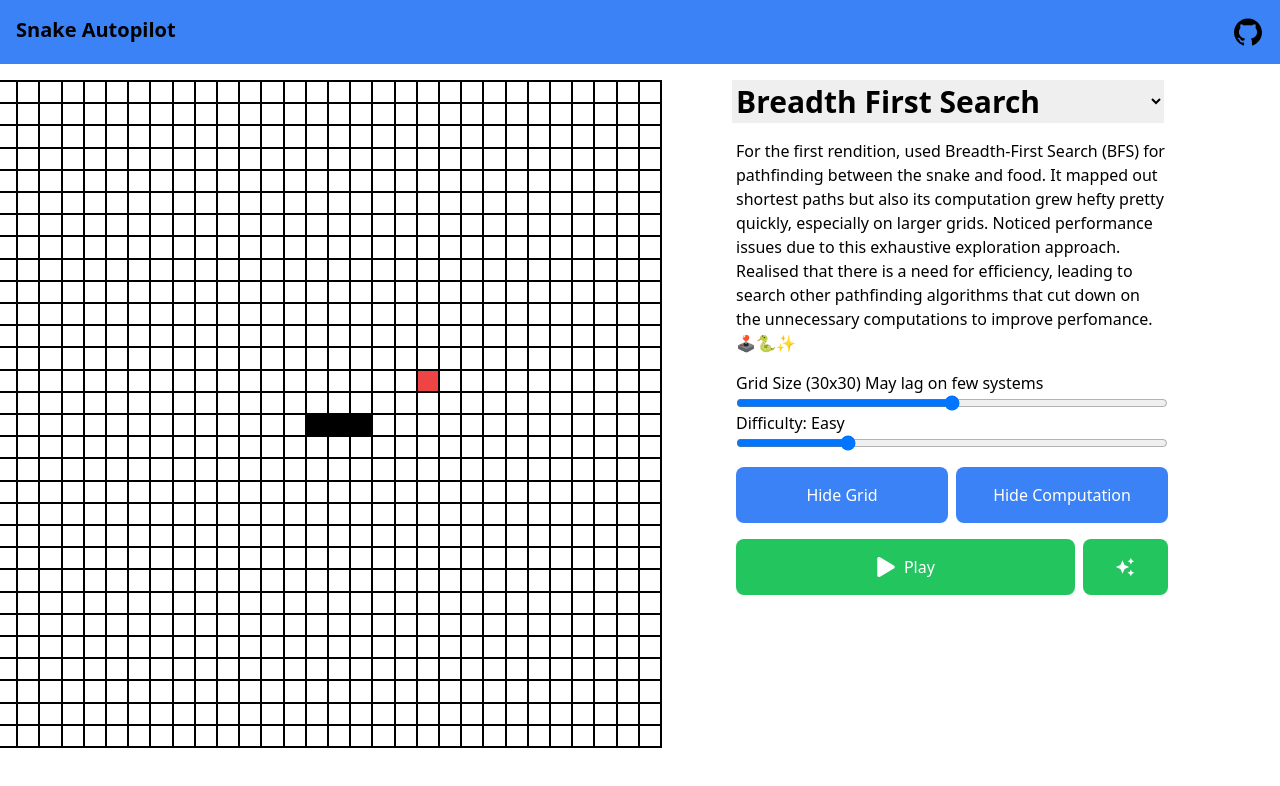
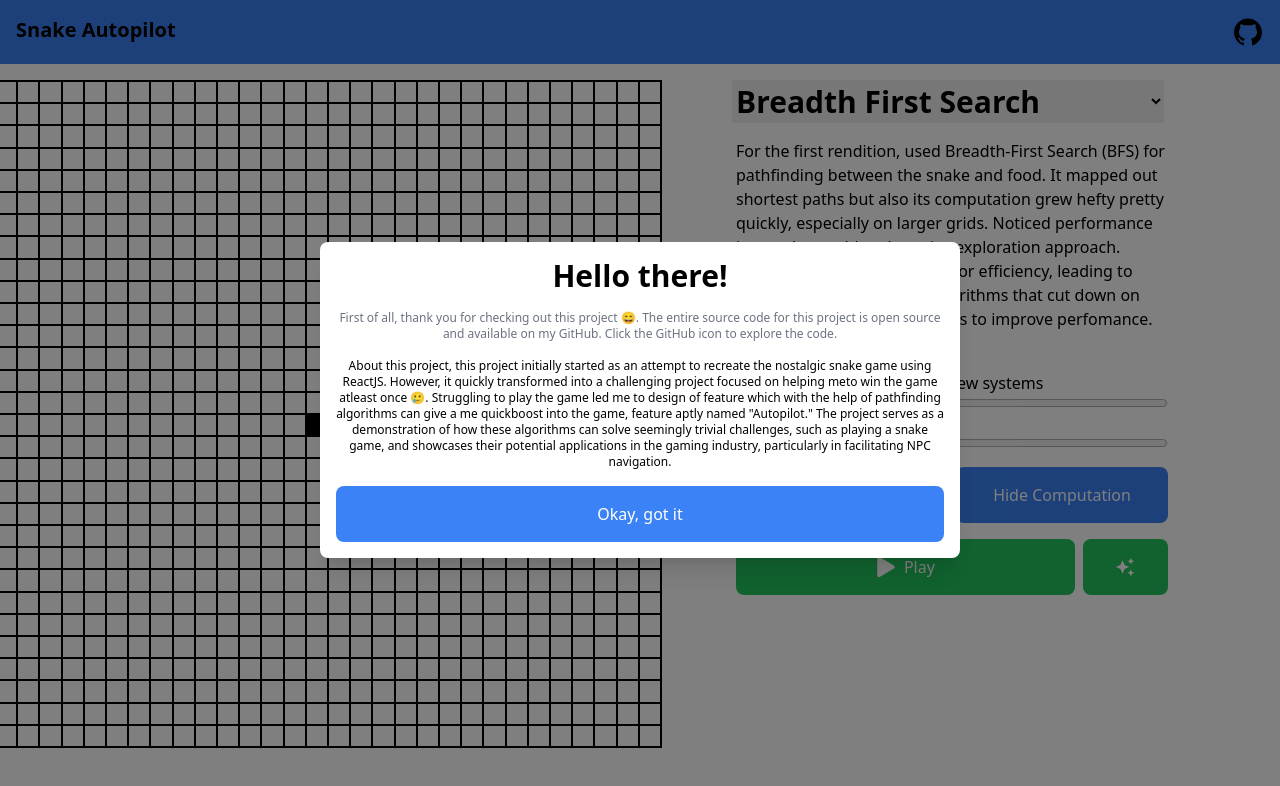
Before and after one commit to PuneetTri/snake-autopilot, a React (Vite) app: page / in a window 1280 px wide. Shown: the top 786 px of the page. Built offline with nearby package versions, Linux system fonts and the light colour scheme.

Commit message:
Added useful popups to help user better understand the project

```diff
--- a/src/App.tsx
+++ b/src/App.tsx
@@ -34,6 +34,12 @@ function App() {
     window.localStorage.getItem("bestAutoPilotScore")
       ? Number(window.localStorage.getItem("bestAutoPilotScore"))
       : 0
+  );
+  const [deathCount, setDeathCount] = useState<number>(0);
+  const [showPopup, setShowPopup] = useState<boolean>(false);
+  const [showNavPopup, setShowNavPopup] = useState<boolean>(false);
+  const [isFirstTimeVisitor, setIsFirstTimeVisitor] = useState<boolean>(
+    window.localStorage.getItem("visit") ? false : true
   );
 
   // Snake and item states
@@ -96,6 +102,27 @@ function App() {
       }
     }
   };
+
+  // If the death count goes > 3 then show popup
+  useEffect(() => {
+    if (deathCount >= 3 && !autoPilot) {
+      setShowPopup(true);
+      setDeathCount(0);
+    }
+  }, [deathCount]);
+
+  // Show nav popup whenver the game starts
+  useEffect(() => {
+    if (isGameRunning) {
+      setShowNavPopup(true);
+
+      const timeoutId = setTimeout(() => {
+        setShowNavPopup(false);
+      }, 3000);
+
+      return () => clearTimeout(timeoutId);
+    }
+  }, [isGameRunning]);
 
   const moveSnake = () => {
     const movement: SnakeMovement = { x: 0, y: 0 };
@@ -522,6 +549,15 @@ function App() {
   });
 
   const resetGame = () => {
+    // Increase death counts to prompt autopilot option
+    setDeathCount((prevCount) => {
+      if (!autoPilotUsed) {
+        return prevCount + 1;
+      }
+
+      return prevCount;
+    });
+
     setGrid((prevGrid) => {
       const newGrid = [...prevGrid];
 
@@ -659,11 +695,15 @@ function App() {
                 } flex flex-row items-center space-x-2 justify-center transition-all ${
                   isGameRunning ? "w-1/5" : "w-4/5"
                 }`}
-                onClick={() =>
-                  isSnakeAlive
-                    ? setIsGameRunning((prevState) => !prevState)
-                    : resetGame()
-                }
+                onClick={() => {
+                  if (isSnakeAlive) {
+                    setIsGameRunning((prevState) => {
+                      return !prevState;
+                    });
+                  } else {
+                    resetGame();
+                  }
+                }}
               >
                 {isSnakeAlive ? (
                   isGameRunning ? (
@@ -765,6 +805,82 @@ function App() {
           </div>
         </div>
       </main>
+
+      <div
+        onClick={() => setShowPopup(false)}
+        className={`fixed top-0 left-0 h-screen w-screen bg-black bg-opacity-50 flex items-center justify-center transition-all duration-300 ${
+          showPopup ? "opacity-100" : "opacity-0 pointer-events-none"
+        }`}
+      >
+        <div
+          onClick={(e) => e.stopPropagation()}
+          className="bg-white w-4/5 lg:w-1/2 p-4 shadow-xl text-center space-y-4 rounded-lg"
+        >
+          <h1 className="text-3xl font-bold">Struggling?</h1>
+          <p className="text-sm">
+            No worries! Give yourself a quick boost into the game with the
+            Autopilot feature. And while you're at it, explore different
+            autopilot algorithms from the drop-down menu. Also, scroll down to
+            check out and follow along my journey of making this project 🚀✨
+          </p>
+          <button
+            className={`p-4 text-white rounded-lg ${
+              autoPilot ? "bg-red-500" : "bg-green-500"
+            } flex flex-row items-center space-x-2 justify-center transition-all w-full
+            }`}
+            onClick={() => setautoPilot((prevState) => !prevState)}
+          >
+            <MdAutoAwesome className="text-xl" />
+
+            {autoPilot ? <p>Disable AutoPilot</p> : <p>Enable AutoPilot</p>}
+          </button>
+        </div>
+      </div>
+
+      <div
+        className={`fixed top-0 left-0 h-screen w-screen bg-black bg-opacity-50 flex items-center justify-center transition-all duration-300 ${
+          isFirstTimeVisitor ? "opacity-100" : "opacity-0 pointer-events-none"
+        }`}
+      >
+        <div className="bg-white w-4/5 lg:w-1/2 p-4 shadow-xl text-center space-y-4 rounded-lg">
+          <h1 className="text-3xl font-bold">Hello there!</h1>
+          <p className="text-xs text-gray-500">
+            First of all, thank you for checking out this project 😄. The entire
+            source code for this project is open source and available on my
+            GitHub. Click the GitHub icon to explore the code.
+          </p>
+          <p className="text-xs">
+            About this project, this project initially started as an attempt to
+            recreate the nostalgic snake game using ReactJS. However, it quickly
+            transformed into a challenging project focused on helping meto win
+            the game atleast once 🥲. Struggling to play the game led me to
+            design of feature which with the help of pathfinding algorithms can
+            give a me quickboost into the game, feature aptly named "Autopilot."
+            The project serves as a demonstration of how these algorithms can
+            solve seemingly trivial challenges, such as playing a snake game,
+            and showcases their potential applications in the gaming industry,
+            particularly in facilitating NPC navigation.
+          </p>
+          <button
+            className={`p-4 text-white rounded-lg bg-blue-500 flex flex-row items-center space-x-2 justify-center transition-all w-full`}
+            onClick={() => {
+              window.localStorage.setItem("visit", "true"); // Ensure the popup is not shown to user everytime
+              setIsFirstTimeVisitor((prevState) => !prevState);
+            }}
+          >
+            Okay, got it
+          </button>
+        </div>
+      </div>
+
+      <div
+        onClick={() => setShowNavPopup(true)}
+        className={`fixed hidden lg:block left-1/2 transform -translate-x-1/2 bg-white p-4 shadow shadow-gray-500 rounded-lg font-bold transition-all ${
+          showNavPopup ? "bottom-2" : "-bottom-16"
+        }`}
+      >
+        <p>🕹️ Use WASD to navigate the snake</p>
+      </div>
     </>
   );
 }
```
